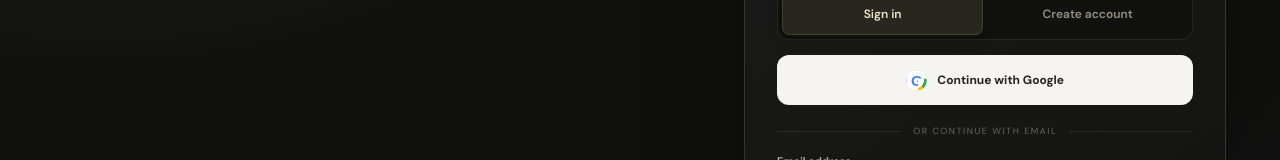
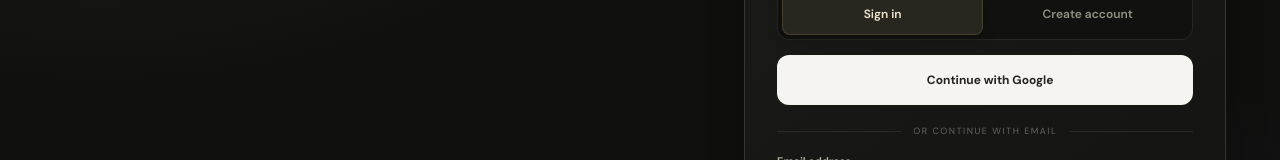
Before and after one commit to Yashpal568/vedic-ai, a Next.js app: page /login in a window 1280 px wide. Shown: the part 325-485 px from the top of the page. Built offline with nearby package versions, Linux system fonts and the light colour scheme.

Commit message:
Use crisp multicolor Google SVG mark on auth button

```diff
--- a/app/login/page.tsx
+++ b/app/login/page.tsx
@@ -157,7 +157,7 @@ export default function LoginPage() {
               <button type="button" role="tab" aria-selected={mode === "signup"} className={mode === "signup" ? "active" : ""} onClick={() => { setMode("signup"); setError(""); }}>Create account</button>
             </div>
             <button type="button" className="auth-google-button" onClick={() => { void continueWithGoogle(); }} disabled={busy}>
-              <span className="google-g" aria-hidden="true">G</span><span>{busy ? "Connecting…" : "Continue with Google"}</span>
+              <span className="google-logo" aria-hidden="true"><svg viewBox="0 0 48 48" focusable="false"><path fill="#4285F4" d="M43.6 24.5c0-1.4-.1-2.8-.4-4.1H24v7.8h11a9.4 9.4 0 0 1-4.1 6.2v5.1h6.6c3.9-3.6 6.1-8.8 6.1-15Z"/><path fill="#34A853" d="M24 44c5.5 0 10.1-1.8 13.5-4.9l-6.6-5.1c-1.8 1.2-4 1.9-6.9 1.9-5.3 0-9.8-3.6-11.4-8.4H5.8v5.2A20 20 0 0 0 24 44Z"/><path fill="#FBBC05" d="M12.6 27.5a12 12 0 0 1 0-7v-5.2H5.8a20 20 0 0 0 0 17.4l6.8-5.2Z"/><path fill="#EA4335" d="M24 12.1c3 0 5.7 1 7.8 3.1l5.8-5.8C34.1 6.1 29.5 4 24 4A20 20 0 0 0 5.8 15.3l6.8 5.2C14.2 15.7 18.7 12.1 24 12.1Z"/></svg></span><span>{busy ? "Connecting…" : "Continue with Google"}</span>
             </button>
             <div className="auth-card-divider"><span>OR CONTINUE WITH EMAIL</span></div>
             <form onSubmit={submit} className="auth-form">
```
